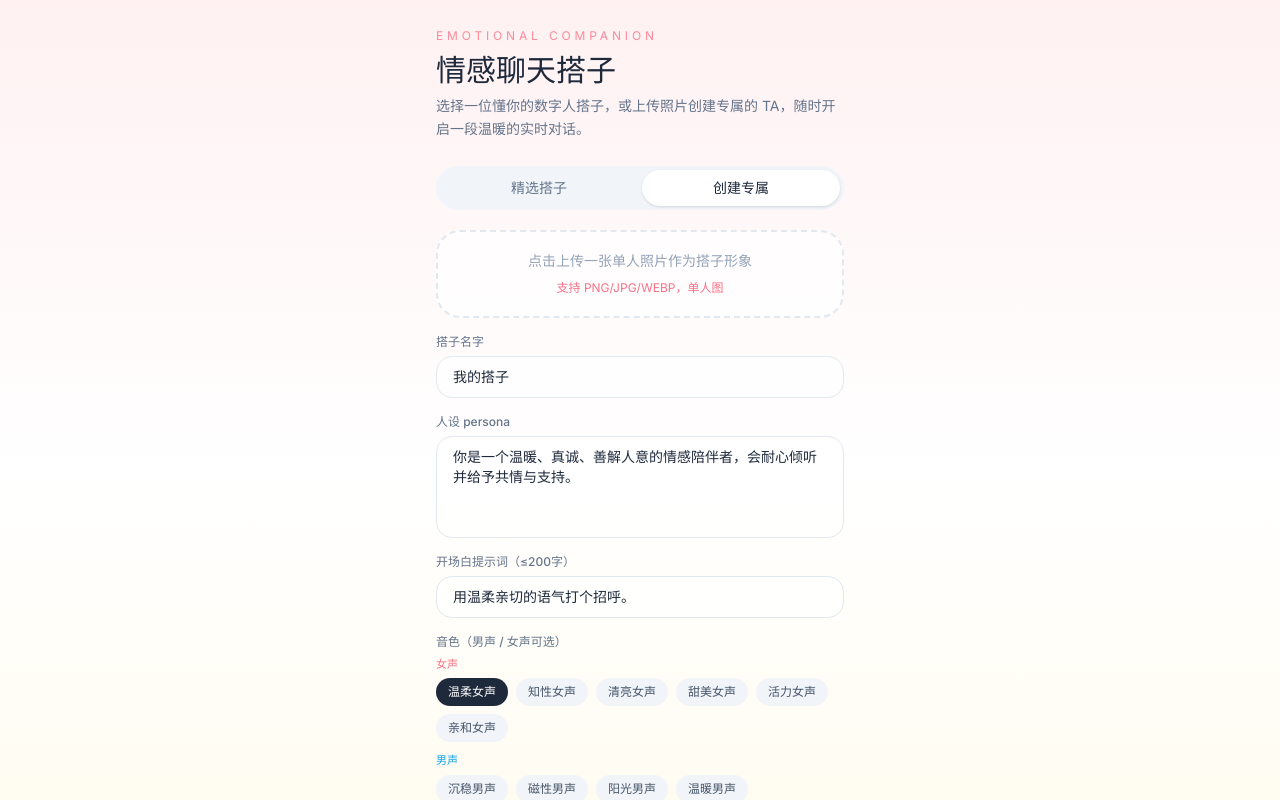
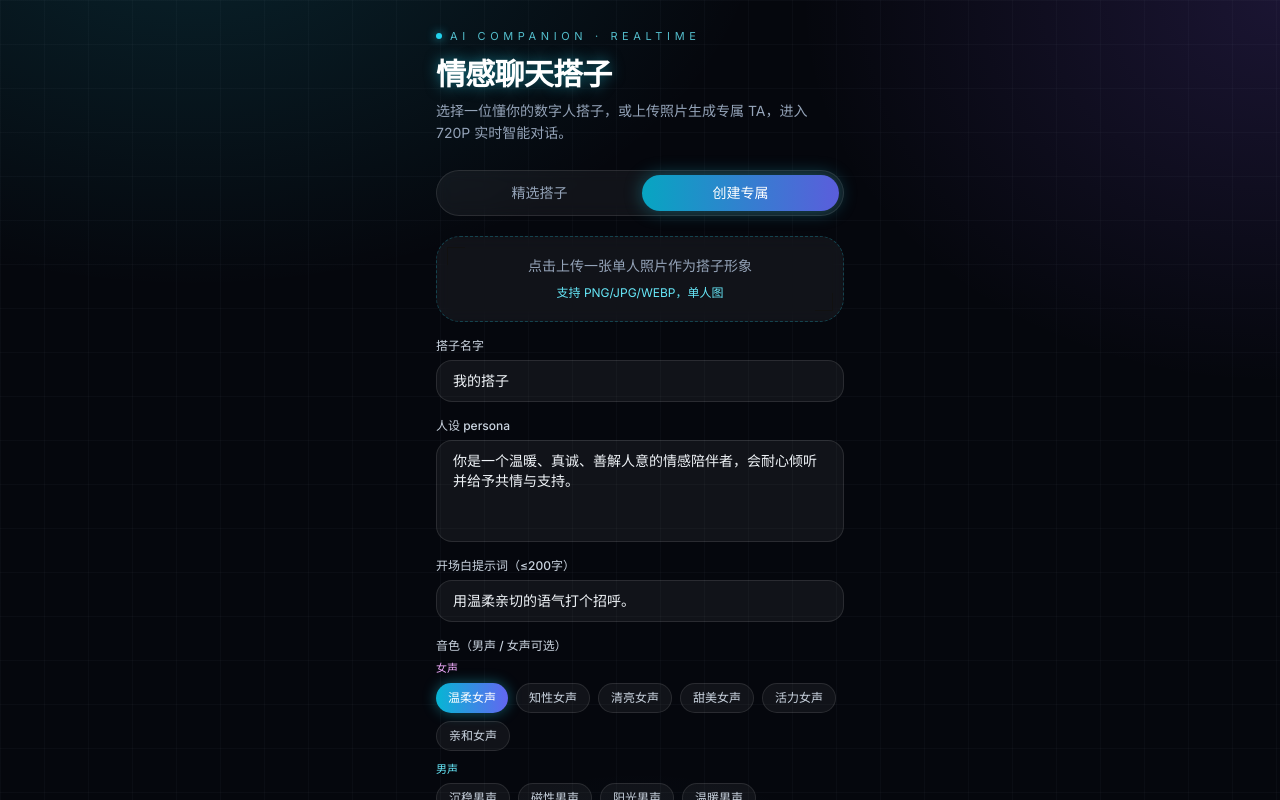
Before and after one commit to zhuyilin006-cpu/promptlens-studio, a Next.js app: page /companion in a window 1280 px wide. Both pictures are taken after a click on the button "创建专属". Shown: the top 800 px of the page. Built offline with nearby package versions, Linux system fonts and the light colour scheme.

Commit message:
feat(ui): tech/futuristic redesign of companion UI
- dark tech-bg + grid, glassmorphism cards, cyan/indigo neon accents

- HUD corners + scanlines on call screen, neon status/controls

- restyled role select, voice picker, history, text composer

```diff
--- a/app/companion/page.tsx
+++ b/app/companion/page.tsx
@@ -99,8 +99,11 @@ export default function CompanionPage() {
 
   if (phase === 'select') {
     return (
-      <main className="min-h-[100dvh] bg-gradient-to-b from-rose-50 via-white to-amber-50">
-        <RoleSelect onStart={start} />
+      <main className="tech-bg relative min-h-[100dvh]">
+        <div className="tech-grid pointer-events-none absolute inset-0 opacity-60" />
+        <div className="relative">
+          <RoleSelect onStart={start} />
+        </div>
       </main>
     );
   }
--- a/app/globals.css
+++ b/app/globals.css
@@ -25,7 +25,65 @@
 
 @layer components {
   .input {
-    @apply w-full rounded-2xl border border-slate-200 bg-white/80 px-4 py-2.5 text-sm text-slate-800 outline-none transition focus:border-rose-300 focus:ring-2 focus:ring-rose-100;
+    @apply w-full rounded-2xl border border-white/10 bg-white/5 px-4 py-2.5 text-sm text-slate-100 outline-none transition placeholder:text-slate-500 focus:border-cyan-400/60 focus:ring-2 focus:ring-cyan-400/20;
+  }
+}
+
+@layer utilities {
+  /* 科技感深色背景：深空底 + 青/紫辉光 */
+  .tech-bg {
+    background:
+      radial-gradient(60rem 40rem at 15% -10%, rgba(34, 211, 238, 0.14), transparent 60%),
+      radial-gradient(50rem 40rem at 100% 0%, rgba(139, 92, 246, 0.16), transparent 60%),
+      radial-gradient(40rem 40rem at 50% 120%, rgba(56, 189, 248, 0.1), transparent 60%),
+      #05070d;
+  }
+  /* 精细网格 */
+  .tech-grid {
+    background-image:
+      linear-gradient(to right, rgba(148, 163, 184, 0.07) 1px, transparent 1px),
+      linear-gradient(to bottom, rgba(148, 163, 184, 0.07) 1px, transparent 1px);
+    background-size: 44px 44px;
+  }
+  /* 玻璃卡片 */
+  .glass-dark {
+    background: linear-gradient(180deg, rgba(255, 255, 255, 0.06), rgba(255, 255, 255, 0.02));
+    box-shadow: inset 0 0 0 1px rgba(148, 163, 184, 0.14), 0 12px 40px rgba(0, 0, 0, 0.4);
+    backdrop-filter: blur(14px);
+  }
+  /* 霓虹渐变描边 */
+  .neon-edge {
+    box-shadow:
+      inset 0 0 0 1px rgba(34, 211, 238, 0.35),
+      0 0 24px rgba(34, 211, 238, 0.18);
+  }
+  .neon-text {
+    text-shadow: 0 0 14px rgba(34, 211, 238, 0.5);
+  }
+  /* HUD 四角框 */
+  .hud-corners {
+    position: relative;
+  }
+  .hud-corners::before,
+  .hud-corners::after {
+    content: '';
+    position: absolute;
+    width: 18px;
+    height: 18px;
+    pointer-events: none;
+    border-color: rgba(34, 211, 238, 0.6);
+  }
+  .hud-corners::before {
+    left: 10px;
+    top: 10px;
+    border-left: 1.5px solid;
+    border-top: 1.5px solid;
+  }
+  .hud-corners::after {
+    right: 10px;
+    bottom: 10px;
+    border-right: 1.5px solid;
+    border-bottom: 1.5px solid;
   }
 }
 
--- a/components/companion/RoleSelect.tsx
+++ b/components/companion/RoleSelect.tsx
@@ -24,23 +24,28 @@ export default function RoleSelect({ onStart }: { onStart: (p: StartPayload) =>
   return (
     <div className="mx-auto flex min-h-[100dvh] w-full max-w-md flex-col px-5 pb-[calc(env(safe-area-inset-bottom)+24px)] pt-[calc(env(safe-area-inset-top)+28px)]">
       <header className="mb-6">
-        <p className="text-xs uppercase tracking-[0.32em] text-rose-400/80">Emotional Companion</p>
-        <h1 className="mt-2 font-serif text-3xl text-slate-800">情感聊天搭子</h1>
-        <p className="mt-2 text-sm leading-relaxed text-slate-500">
-          选择一位懂你的数字人搭子，或上传照片创建专属的 TA，随时开启一段温暖的实时对话。
+        <div className="flex items-center gap-2">
+          <span className="h-1.5 w-1.5 rounded-full bg-cyan-400 shadow-[0_0_10px_rgba(34,211,238,0.9)]" />
+          <p className="text-[11px] uppercase tracking-[0.42em] text-cyan-300/80">AI Companion · Realtime</p>
+        </div>
+        <h1 className="mt-3 text-3xl font-semibold tracking-tight text-white neon-text">
+          情感聊天搭子
+        </h1>
+        <p className="mt-2 text-sm leading-relaxed text-slate-400">
+          选择一位懂你的数字人搭子，或上传照片生成专属 TA，进入 720P 实时智能对话。
         </p>
       </header>
 
-      <div className="mb-5 grid grid-cols-2 gap-1 rounded-full bg-slate-100 p-1 text-sm">
+      <div className="mb-5 grid grid-cols-2 gap-1 rounded-full border border-white/10 bg-white/5 p-1 text-sm backdrop-blur">
         <button
           onClick={() => setTab('preset')}
-          className={`rounded-full py-2 transition ${tab === 'preset' ? 'bg-white text-slate-800 shadow' : 'text-slate-500'}`}
+          className={`rounded-full py-2 transition ${tab === 'preset' ? 'bg-gradient-to-r from-cyan-500/90 to-indigo-500/90 text-white shadow-[0_0_18px_rgba(34,211,238,0.35)]' : 'text-slate-400'}`}
         >
           精选搭子
         </button>
         <button
           onClick={() => setTab('custom')}
-          className={`rounded-full py-2 transition ${tab === 'custom' ? 'bg-white text-slate-800 shadow' : 'text-slate-500'}`}
+          className={`rounded-full py-2 transition ${tab === 'custom' ? 'bg-gradient-to-r from-cyan-500/90 to-indigo-500/90 text-white shadow-[0_0_18px_rgba(34,211,238,0.35)]' : 'text-slate-400'}`}
         >
           创建专属
         </button>
@@ -102,31 +107,31 @@ function CustomTab({ onStart }: { onStart: (p: StartPayload) => void }) {
       {loaded && history.length > 0 && (
         <section className="flex flex-col gap-3">
           <div className="flex items-center justify-between">
-            <h2 className="text-sm font-medium text-slate-600">我的搭子（{history.length}）</h2>
-            <span className="text-[11px] text-slate-400">点击直接开始，无需重新上传</span>
+            <h2 className="text-sm font-medium text-slate-300">我的搭子（{history.length}）</h2>
+            <span className="text-[11px] text-slate-500">点击直接开始，无需重新上传</span>
           </div>
           <div className="grid grid-cols-1 gap-3">
             {history.map((rec) => (
               <div
                 key={rec.id}
-                className="flex items-center gap-3 rounded-3xl bg-white/80 p-3 shadow-sm backdrop-blur"
+                className="glass-dark flex items-center gap-3 rounded-3xl p-3"
               >
                 {/* eslint-disable-next-line @next/next/no-img-element */}
-                <img src={rec.image} alt={rec.name} className="h-14 w-14 flex-none rounded-2xl object-cover" />
+                <img src={rec.image} alt={rec.name} className="h-14 w-14 flex-none rounded-2xl object-cover ring-1 ring-white/15" />
                 <div className="min-w-0 flex-1">
-                  <h3 className="truncate text-sm font-semibold text-slate-800">{rec.name}</h3>
-                  <p className="truncate text-xs text-slate-500">{rec.persona}</p>
+                  <h3 className="truncate text-sm font-semibold text-white">{rec.name}</h3>
+                  <p className="truncate text-xs text-slate-400">{rec.persona}</p>
                 </div>
                 <button
                   onClick={() => startRecord(rec)}
-                  className="flex-none rounded-full bg-slate-800 px-4 py-2 text-xs font-medium text-white active:scale-95"
+                  className="flex-none rounded-full bg-gradient-to-r from-cyan-500 to-indigo-500 px-4 py-2 text-xs font-medium text-white shadow-[0_0_16px_rgba(34,211,238,0.35)] active:scale-95"
                 >
                   开始
                 </button>
                 <button
                   onClick={() => handleDelete(rec.id)}
                   aria-label="删除"
-                  className="flex-none rounded-full px-2 py-2 text-slate-400 active:scale-95"
+                  className="flex-none rounded-full px-2 py-2 text-slate-500 active:scale-95"
                 >
                   ✕
                 </button>
@@ -165,22 +170,23 @@ function PresetCard({ preset, onStart }: { preset: CompanionPreset; onStart: (p:
           displayImage: preset.image,
         })
       }
-      className={`group relative overflow-hidden rounded-3xl bg-gradient-to-br ${preset.accent} p-[1px] text-left shadow-sm transition active:scale-[0.99]`}
+      className="group relative overflow-hidden rounded-3xl bg-gradient-to-br from-cyan-400/40 via-indigo-400/30 to-fuchsia-400/30 p-[1px] text-left transition active:scale-[0.99]"
     >
-      <div className="flex items-center gap-4 rounded-3xl bg-white/80 p-4 backdrop-blur">
+      <div className="glass-dark flex items-center gap-4 rounded-3xl p-4">
         {/* eslint-disable-next-line @next/next/no-img-element */}
         <img
           src={preset.image}
           alt={preset.name}
-          className="h-16 w-16 flex-none rounded-2xl object-cover"
+          className="h-16 w-16 flex-none rounded-2xl object-cover ring-1 ring-cyan-300/30"
         />
         <div className="min-w-0">
           <div className="flex items-center gap-2">
-            <h3 className="text-base font-semibold text-slate-800">{preset.name}</h3>
-            <span className="rounded-full bg-rose-100 px-2 py-0.5 text-[11px] text-rose-500">{preset.tagline}</span>
+            <h3 className="text-base font-semibold text-white">{preset.name}</h3>
+            <span className="rounded-full border border-cyan-400/30 bg-cyan-400/10 px-2 py-0.5 text-[11px] text-cyan-300">{preset.tagline}</span>
           </div>
-          <p className="mt-1 line-clamp-2 text-xs leading-relaxed text-slate-500">{preset.description}</p>
+          <p className="mt-1 line-clamp-2 text-xs leading-relaxed text-slate-400">{preset.description}</p>
         </div>
+        <span className="ml-auto self-center text-cyan-300/60 transition group-active:translate-x-0.5">›</span>
       </div>
     </button>
   );
@@ -317,10 +323,10 @@ function CustomForm({
 
   return (
     <div className="flex flex-col gap-4">
-      <label className="flex flex-col items-center justify-center gap-2 rounded-3xl border-2 border-dashed border-slate-200 bg-white/70 p-5 text-center">
+      <label className="hud-corners flex flex-col items-center justify-center gap-2 rounded-3xl border border-dashed border-cyan-400/25 bg-white/5 p-5 text-center backdrop-blur">
         {image ? (
           // eslint-disable-next-line @next/next/no-img-element
-          <img src={image} alt="预览" className="h-36 w-36 rounded-2xl object-cover" />
+          <img src={image} alt="预览" className="h-36 w-36 rounded-2xl object-cover ring-1 ring-cyan-300/30" />
         ) : (
           <span className="text-sm text-slate-400">点击上传一张单人照片作为搭子形象</span>
         )}
@@ -330,10 +336,10 @@ function CustomForm({
           className="hidden"
           onChange={(e) => onPick(e.target.files?.[0])}
         />
-        <span className="text-xs text-rose-400">
+        <span className="text-xs text-cyan-300">
           {image ? `重新选择${imageMeta ? ` · ${imageMeta}` : ''}` : '支持 PNG/JPG/WEBP，单人图'}
         </span>
-        {image && <span className="text-[11px] text-slate-400">已按原图清晰度保留（长边上限 3840px）</span>}
+        {image && <span className="text-[11px] text-slate-500">已按原图清晰度保留（长边上限 3840px）</span>}
       </label>
 
       <Field label="搭子名字">
@@ -349,7 +355,7 @@ function CustomForm({
         <VoicePicker value={voice} onChange={setVoice} />
       </Field>
 
-      {err && <p className="text-xs text-rose-500">{err}</p>}
+      {err && <p className="text-xs text-rose-400">{err}</p>}
 
       <button
         disabled={!canStart}
@@ -364,11 +370,11 @@ function CustomForm({
             height: dims?.h,
           })
         }
-        className="mt-1 rounded-full bg-slate-800 py-3 text-sm font-medium text-white transition active:scale-[0.99] disabled:opacity-40"
+        className="mt-1 rounded-full bg-gradient-to-r from-cyan-500 to-indigo-500 py-3 text-sm font-semibold text-white shadow-[0_0_22px_rgba(34,211,238,0.35)] transition active:scale-[0.99] disabled:opacity-40 disabled:shadow-none"
       >
         保存并开始通话
       </button>
-      <p className="text-center text-[11px] text-slate-400">创建后会自动存入「我的搭子」，下次直接开始</p>
+      <p className="text-center text-[11px] text-slate-500">创建后会自动存入「我的搭子」，下次直接开始</p>
     </div>
   );
 }
@@ -376,7 +382,7 @@ function CustomForm({
 function Field({ label, children }: { label: string; children: React.ReactNode }) {
   return (
     <label className="flex flex-col gap-1.5">
-      <span className="text-xs font-medium text-slate-500">{label}</span>
+      <span className="text-xs font-medium text-slate-300">{label}</span>
       {children}
     </label>
   );
@@ -396,7 +402,9 @@ function VoicePicker({ value, onChange }: { value: string; onChange: (v: string)
         onChange(id);
       }}
       className={`rounded-full px-3 py-1.5 text-xs transition active:scale-95 ${
-        !custom && value === id ? 'bg-slate-800 text-white' : 'bg-slate-100 text-slate-600'
+        !custom && value === id
+          ? 'bg-gradient-to-r from-cyan-500 to-indigo-500 text-white shadow-[0_0_14px_rgba(34,211,238,0.4)]'
+          : 'border border-white/10 bg-white/5 text-slate-300'
       }`}
     >
       {label}
@@ -406,7 +414,7 @@ function VoicePicker({ value, onChange }: { value: string; onChange: (v: string)
   return (
     <div className="flex flex-col gap-2.5">
       <div>
-        <p className="mb-1.5 text-[11px] text-rose-400">女声</p>
+        <p className="mb-1.5 text-[11px] text-fuchsia-300">女声</p>
         <div className="flex flex-wrap gap-2">
           {female.map((v) => (
             <Chip key={v.id} id={v.id} label={v.label.split(' · ')[1] || v.label} />
@@ -414,7 +422,7 @@ function VoicePicker({ value, onChange }: { value: string; onChange: (v: string)
         </div>
       </div>
       <div>
-        <p className="mb-1.5 text-[11px] text-sky-500">男声</p>
+        <p className="mb-1.5 text-[11px] text-cyan-300">男声</p>
         <div className="flex flex-wrap gap-2">
           {male.map((v) => (
             <Chip key={v.id} id={v.id} label={v.label.split(' · ')[1] || v.label} />
--- a/components/companion/StatusPill.tsx
+++ b/components/companion/StatusPill.tsx
@@ -8,7 +8,7 @@ const MAP: Record<SessionStatus, { label: string; dot: string }> = {
   connecting: { label: '连接中', dot: 'bg-amber-400 animate-pulse' },
   handshaking: { label: '握手中', dot: 'bg-amber-400 animate-pulse' },
   joining: { label: '接入音视频', dot: 'bg-amber-400 animate-pulse' },
-  live: { label: '在线', dot: 'bg-emerald-400' },
+  live: { label: '在线', dot: 'bg-emerald-400 shadow-[0_0_10px_rgba(52,211,153,0.9)]' },
   reconnecting: { label: '重连中', dot: 'bg-amber-400 animate-pulse' },
   ended: { label: '已结束', dot: 'bg-slate-400' },
   error: { label: '异常', dot: 'bg-rose-500' },
@@ -17,9 +17,9 @@ const MAP: Record<SessionStatus, { label: string; dot: string }> = {
 export default function StatusPill({ status, detail }: { status: SessionStatus; detail?: string }) {
   const s = MAP[status] ?? MAP.idle;
   return (
-    <div className="inline-flex items-center gap-2 rounded-full bg-black/40 px-3 py-1.5 text-xs font-medium text-white backdrop-blur-md">
+    <div className="inline-flex items-center gap-2 rounded-full border border-white/15 bg-black/40 px-3 py-1.5 text-xs font-medium text-white/90 backdrop-blur-md">
       <span className={`h-2 w-2 rounded-full ${s.dot}`} />
-      <span>{detail || s.label}</span>
+      <span className="uppercase tracking-wider">{detail || s.label}</span>
     </div>
   );
 }
--- a/components/companion/TextComposer.tsx
+++ b/components/companion/TextComposer.tsx
@@ -36,10 +36,10 @@ export default function TextComposer({
             animate={{ y: 0 }}
             exit={{ y: 120 }}
             transition={{ type: 'spring', stiffness: 320, damping: 32 }}
-            className="w-full rounded-t-3xl bg-white p-4 pb-[calc(env(safe-area-inset-bottom)+16px)]"
+            className="w-full rounded-t-3xl border-t border-white/10 bg-[#0a0e17]/95 p-4 pb-[calc(env(safe-area-inset-bottom)+16px)] backdrop-blur-xl"
             onClick={(e) => e.stopPropagation()}
           >
-            <div className="mx-auto mb-3 h-1 w-10 rounded-full bg-slate-200" />
+            <div className="mx-auto mb-3 h-1 w-10 rounded-full bg-white/20" />
             <div className="flex items-end gap-2">
               <textarea
                 autoFocus
@@ -57,7 +57,7 @@ export default function TextComposer({
               />
               <button
                 onClick={submit}
-                className="flex-none rounded-full bg-rose-500 px-5 py-2.5 text-sm font-medium text-white active:scale-95"
+                className="flex-none rounded-full bg-gradient-to-r from-cyan-500 to-indigo-500 px-5 py-2.5 text-sm font-medium text-white shadow-[0_0_16px_rgba(34,211,238,0.35)] active:scale-95"
               >
                 发送
               </button>
```
Also changed, not shown: components/companion/CallScreen.tsx (+15 -10 lines), components/companion/ControlBar.tsx (+8 -4 lines).
